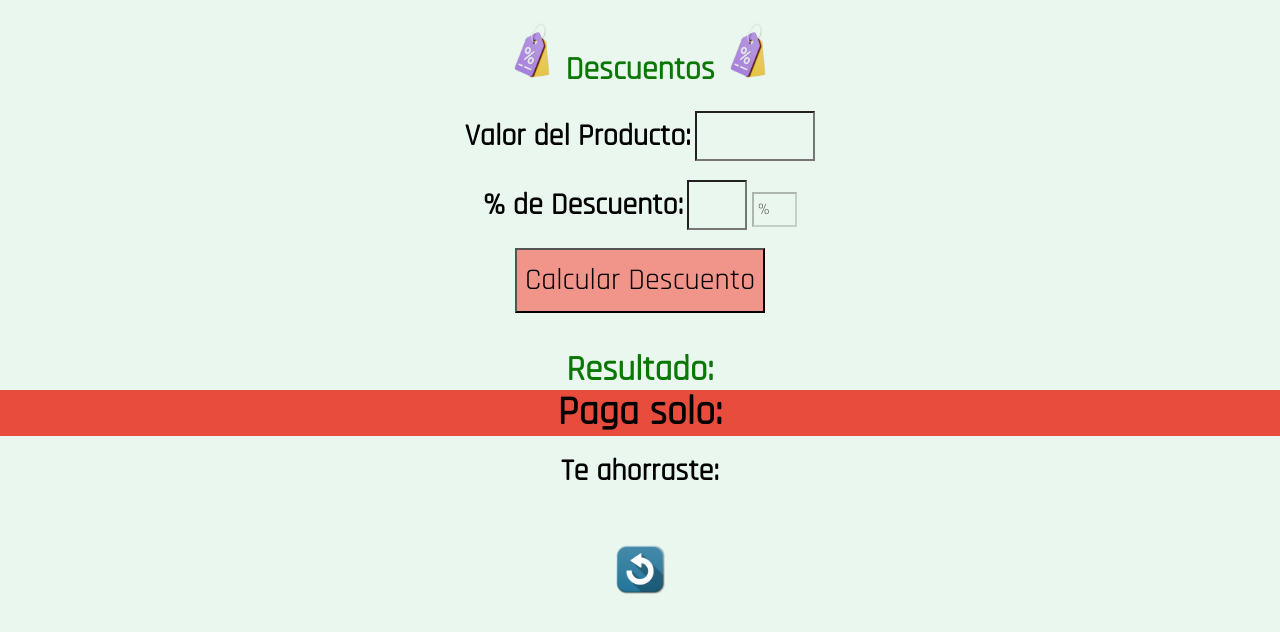
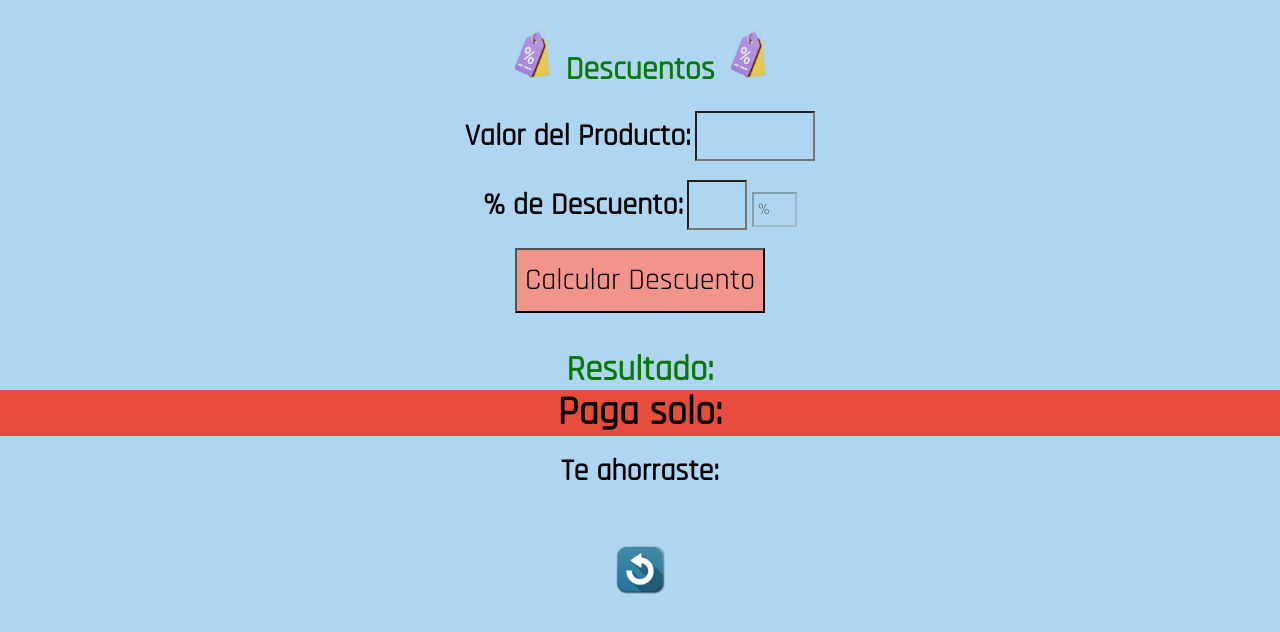
Before and after one commit to Danfelbeltran/Descuentos, a plain HTML site: page index.html in a window 1280 px wide. Drawn offline with Linux system fonts and the light colour scheme.

Commit message:
estilo.css

```diff
--- a/estilo.css
+++ b/estilo.css
@@ -1,7 +1,7 @@
 * {font-family: 'Dancing Script', cursive;
 font-family: 'Overpass', sans-serif;
 font-family: 'Rajdhani', sans-serif;
-background: #E9F7EF}
+background: #AED6F1}
 
 
 
@@ -25,7 +25,7 @@
 	cursor: text;
 	font-size: 30px}
 
-	.casdescuento:hover{background: white}
+.casdescuento:hover{background: white}
 
 .button {background: #F1948A;
 	width: 250px;
@@ -34,6 +34,7 @@
 
 .paga{font-size: 40px; background: #E74C3C;
 }
+
 .ahorro{font-size: 30px}
 
 
```
